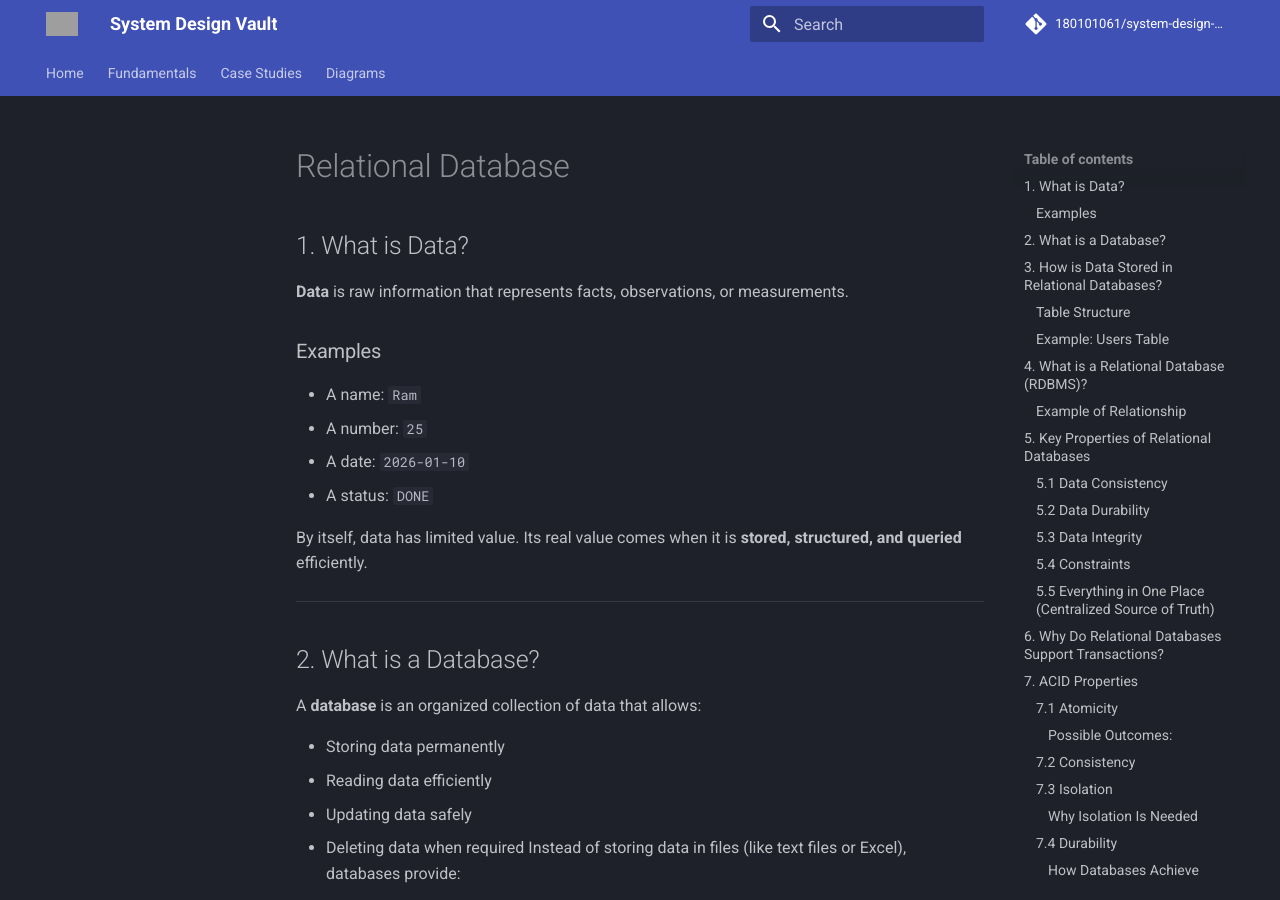
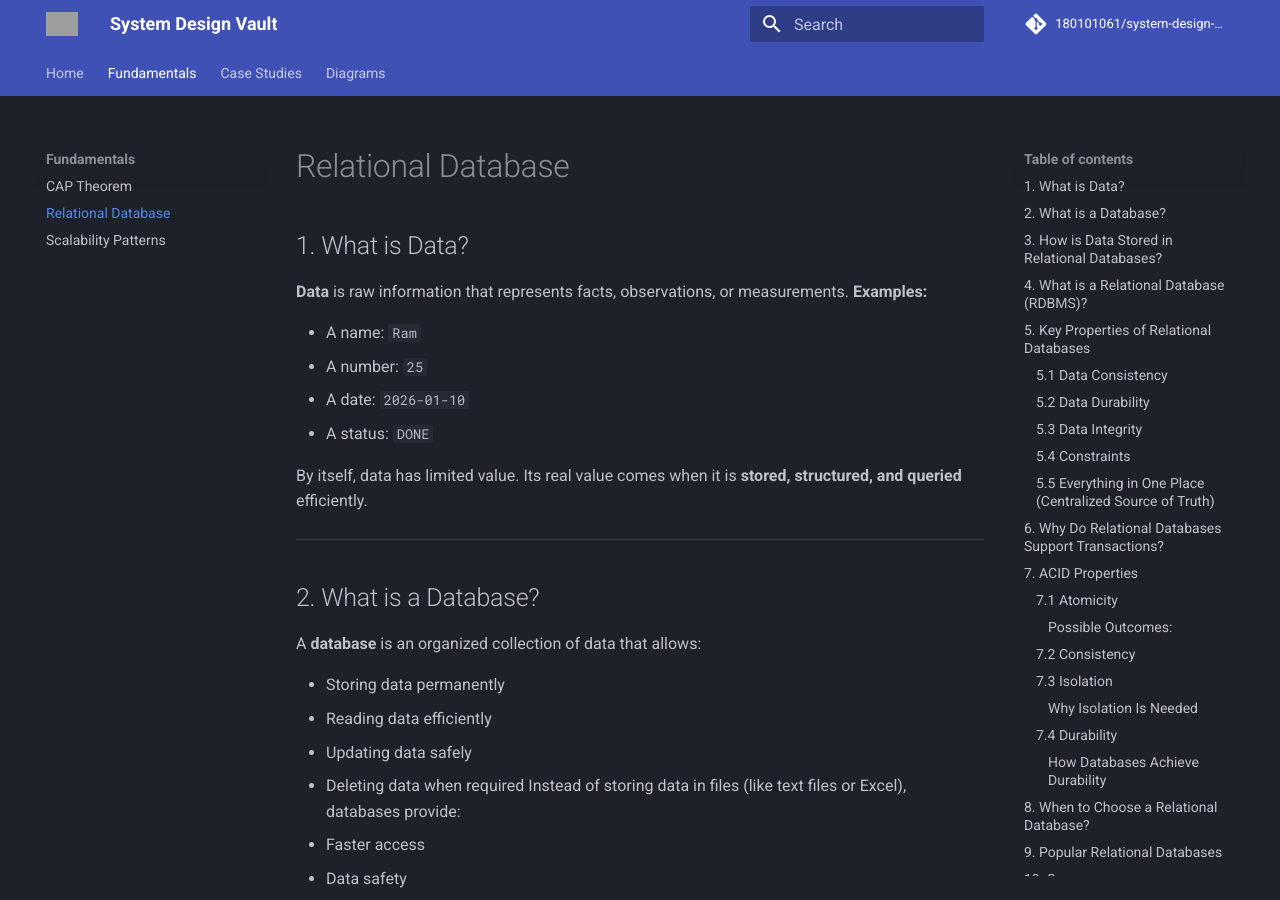
Before and after one commit to 180101061/system-design-vault, an MkDocs documentation site: the page built from docs/Fundamentals/Relational Database.md, in a window 1280 px wide and 900 px high. Built offline with MkDocs 1.6.1 and Material for MkDocs 9.7.7, drawn with Linux system fonts in a browser that asks for light colours; comment, search, counter and statistics services are not loaded; grey boxes are pictures that could not be loaded.

Commit message:
Adding Relational Database

```diff
--- a/docs/Fundamentals/Relational Database.md
+++ b/docs/Fundamentals/Relational Database.md
@@ -1,7 +1,7 @@
 ## 1. What is Data?
 
 **Data** is raw information that represents facts, observations, or measurements.
-### Examples
+**Examples:**
 
 - A name: `Ram`
 - A number: `25`
@@ -31,12 +31,12 @@
 
 In a **Relational Database**, data is stored in **tables**.
 
-### Table Structure
+**Table Structure**
 
 - **Rows** → Individual records
 - **Columns** → Attributes (fields)
 
-### Example: `Users` Table
+**Example: `Users` Table**
 
 | id  | name | email                                   | age |
 | --- | ---- | --------------------------------------- | --- |
@@ -55,7 +55,7 @@
 - Establishes **relationships** between tables
 - Uses **keys** (Primary Key, Foreign Key) to maintain these relationships
 
-### Example of Relationship
+**Example of Relationship**
 
 **Orders Table**
 
@@ -298,7 +298,7 @@
 - You need **ACID transactions**
 - Data correctness is critical
 - Strong consistency is required
-### Common Use Cases
+**Common Use Cases**
 
 - Banking systems
 - Order management systems
--- a/mkdocs.yml
+++ b/mkdocs.yml
@@ -37,6 +37,7 @@
   - Home: index.md
   - Fundamentals:
       - CAP Theorem: Fundamentals/CAP Theorem.md
+      - Relational Database: Fundamentals/Relational Database.md
       - Scalability Patterns: Fundamentals/Scalability Patterns.md
   - Case Studies:
       - URL Shortener: CaseStudies/URL Shortener.md
```
Also changed, not shown: other parts of docs/Fundamentals/Relational Database.md (+2 -0 lines), 1 other file.
